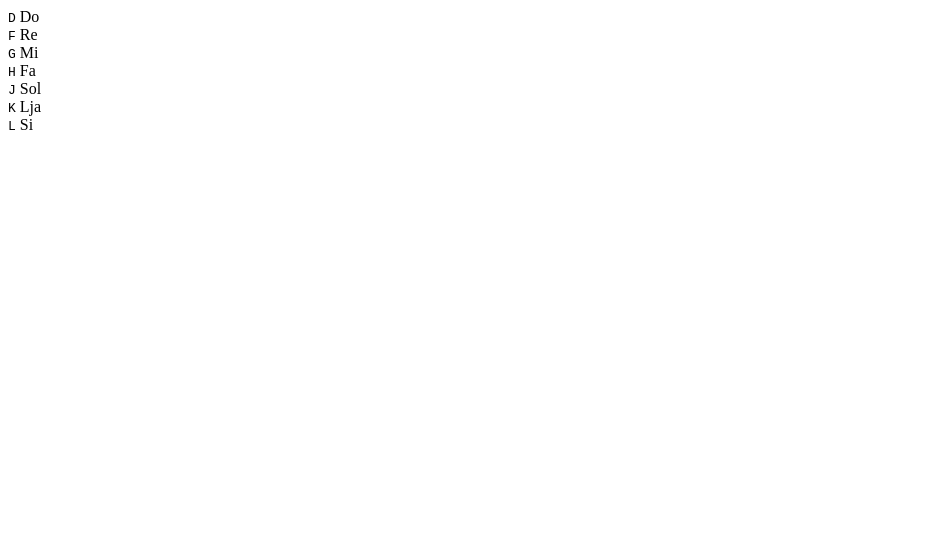
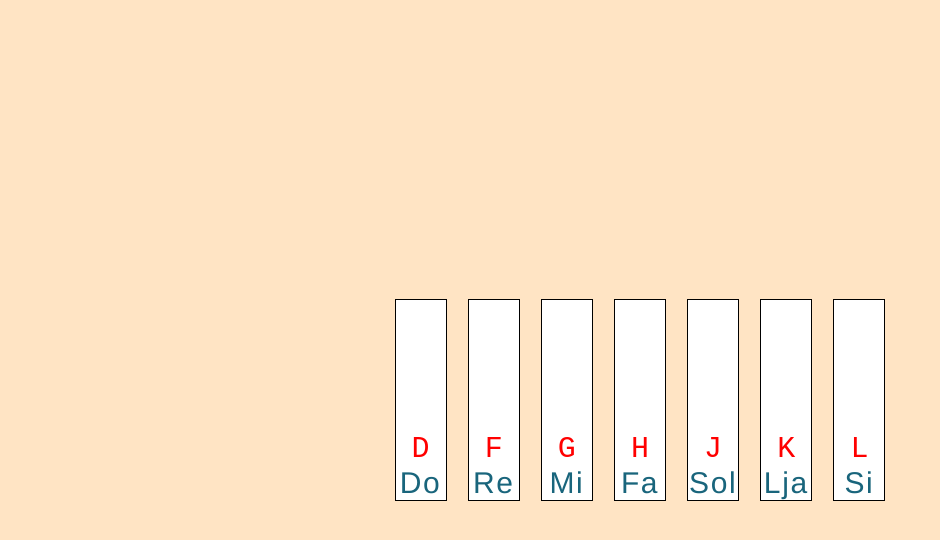
Before and after one commit to levsha87/Piano-Kit-Master, a plain HTML site: page index.html in a window 1280 px wide. Shown: the whole page, without its empty margins (0-940 px from the left). Drawn offline with Linux system fonts and the light colour scheme.

Commit message:
feat: add styles

```diff
--- a/index.html
+++ b/index.html
@@ -1,42 +1,49 @@
 <!DOCTYPE html>
-<html lang="en">
+<html lang='en'>
   <head>
-    <meta charset="UTF-8" />
-    <meta name="viewport" content="width=device-width, initial-scale=1.0" />
+    <meta charset='UTF-8' />
+    <meta name='viewport' content='width=device-width, initial-scale=1.0' />
     <title>Piano Kit Master</title>
-    <link rel="stylesheet" href="style.css" />
+    <link rel='stylesheet' href='style.css' />
   </head>
   <body>
-    <main>
-      <div data-key="68" class="key">
+    <main class='keys'>
+      <div data-key='68' class='key' >
         <kbd>D</kbd>
-        <span class="sound">Do</span>
+        <span class='sound'>Do</span>
       </div>
-      <div data-key="70" class="key">
+      <div data-key='70' class='key'>
         <kbd>F</kbd>
-        <span class="sound">Re</span>
+        <span class='sound'>Re</span>
       </div>
-      <div data-key="71" class="key">
+      <div data-key='71' class='key'>
         <kbd>G</kbd>
-        <span class="sound">Mi</span>
+        <span class='sound'>Mi</span>
       </div>
-      <div data-key="72" class="key">
+      <div data-key='72' class='key'>
         <kbd>H</kbd>
-        <span class="sound">Fa</span>
+        <span class='sound'>Fa</span>
       </div>
-      <div data-key="74" class="key">
+      <div data-key='74' class='key'>
         <kbd>J</kbd>
-        <span class="sound">Sol</span>
+        <span class='sound'>Sol</span>
       </div>
-      <div data-key="75" class="key">
+      <div data-key='75' class='key'>
         <kbd>K</kbd>
-        <span class="sound">Lja</span>
+        <span class='sound'>Lja</span>
       </div>
-      <div data-key="76" class="key">
+      <div data-key='76' class='key'>
         <kbd>L</kbd>
-        <span class="sound">Si</span>
+        <span class='sound'>Si</span>
       </div>
     </main>
-    <script src="/app.js"></script>
+    <audio data-key='68' src='sounds/1_do.mp3' type='audio/mp3'></audio>
+    <audio data-key='70' src='sounds/2_re.mp3' type='audio/mp3'></audio>
+    <audio data-key='71' src='sounds/3_mi.mp3' type='audio/mp3'></audio>
+    <audio data-key='72' src='sounds/4_fa.mp3' type='audio/mp3'></audio>
+    <audio data-key='74' src='sounds/5_sol.mp3' type='audio/mp3'></audio>
+    <audio data-key='75' src='sounds/6_lja.mp3' type='audio/mp3'></audio>
+    <audio data-key='76' src='sounds/7_si.mp3' type='audio/mp3'></audio>
+    <script src='/app.js'></script>
   </body>
 </html>
--- a/style.css
+++ b/style.css
@@ -0,0 +1,45 @@
+*{
+    margin: 0;
+    padding: 0;
+}
+body {
+    height: 100vh;
+    background-color: bisque;
+    display: flex;
+    align-items: center;
+    justify-content: center;
+}
+.keys {
+    width: 40%;
+    display: flex;
+    flex-direction: row;
+    justify-content: space-around;
+
+}
+
+.key {
+    width: 50px;
+    height: 200px;
+    display: flex;
+    flex-direction: column;
+    border: 1px solid black;
+    justify-content: flex-end;
+    align-items: center;
+    font-family: 'Franklin Gothic Medium', 'Arial Narrow', Arial, sans-serif;
+    font-size: 30px;
+    background-color: white;
+}
+.playing {
+    transform: scale(1.1);
+    border-color: #63edf1;
+    box-shadow: 0 0 1rem#63edf1;
+    background-color: rgba(0, 0, 0, 0.3);
+  }
+  .sound {
+    letter-spacing: .1rem;
+    color: #19657c;
+  }
+
+  kbd {
+      color: red;
+  }
```
